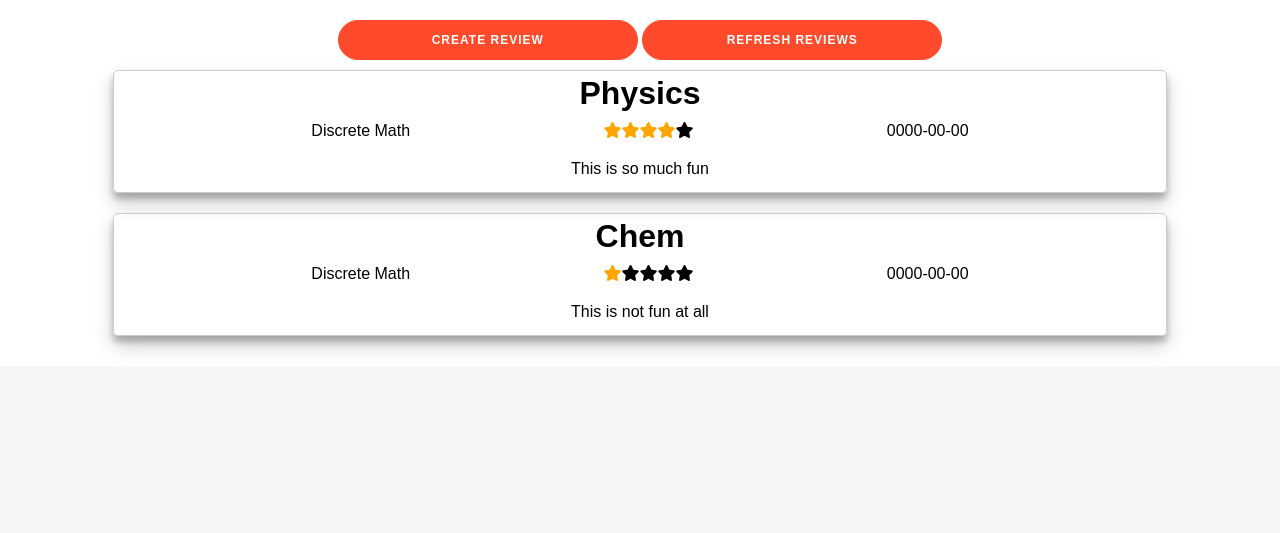
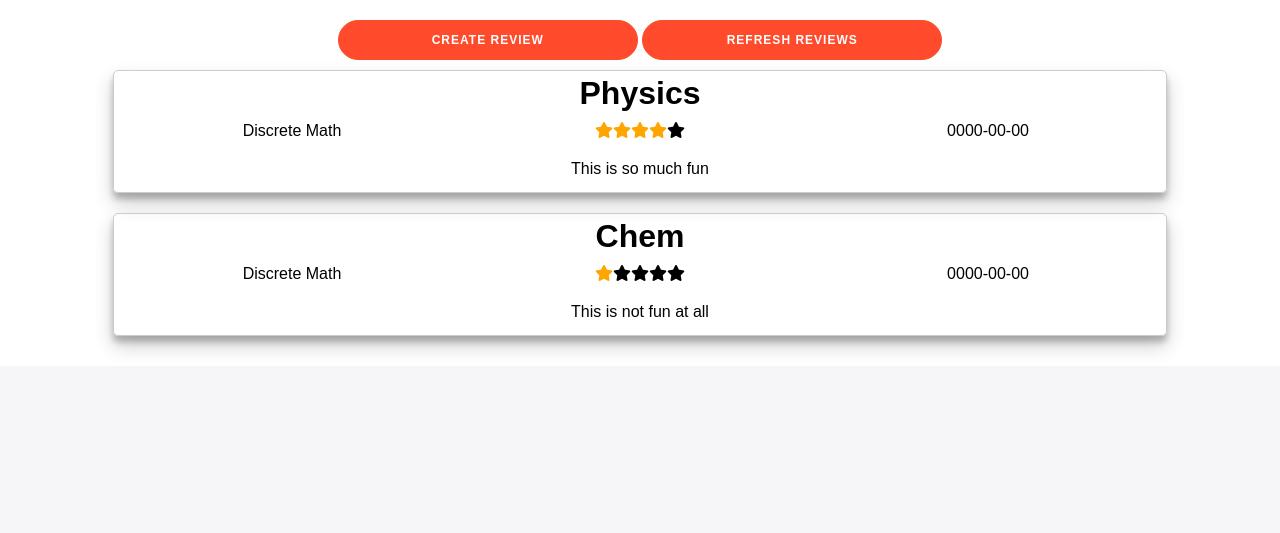
Before and after one commit to KyleighDiSil/NSF-Project-Website, a PHP site: page /pages/review.php in a window 1280 px wide. Shown: the part 90-623 px from the top of the page. Run offline with PHP 8.4, Linux system fonts and the light colour scheme; a user stored in the database is signed in; data comes from the database, SQL or seed files in the repository; data that the repository does not hold is empty; some libraries are stand-ins or nearby versions.

Commit message:
fixed card centering

```diff
--- a/css/review.css
+++ b/css/review.css
@@ -20,6 +20,11 @@ h1
 #inside-container{
     display: flex;
     justify-content: space-evenly;
+}
+
+#name, #stars, #date{
+    width: calc(100% / 3);
+    text-align: center;
 }
 
 h1{
```
